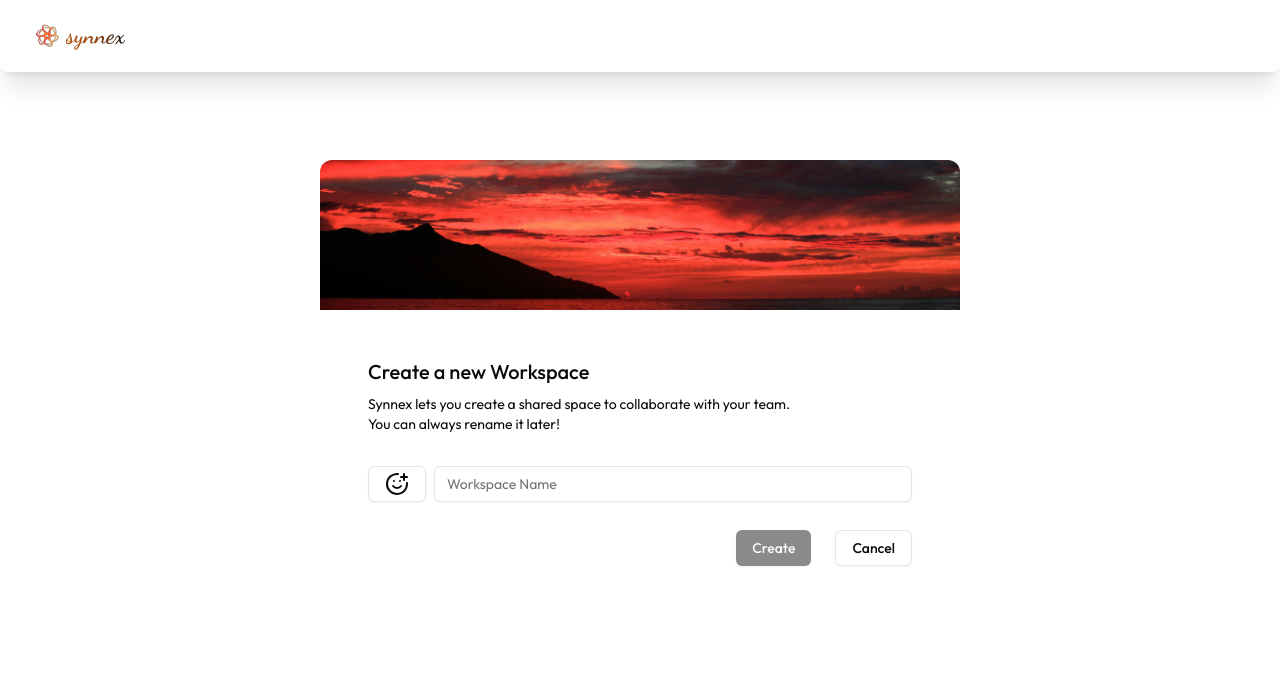
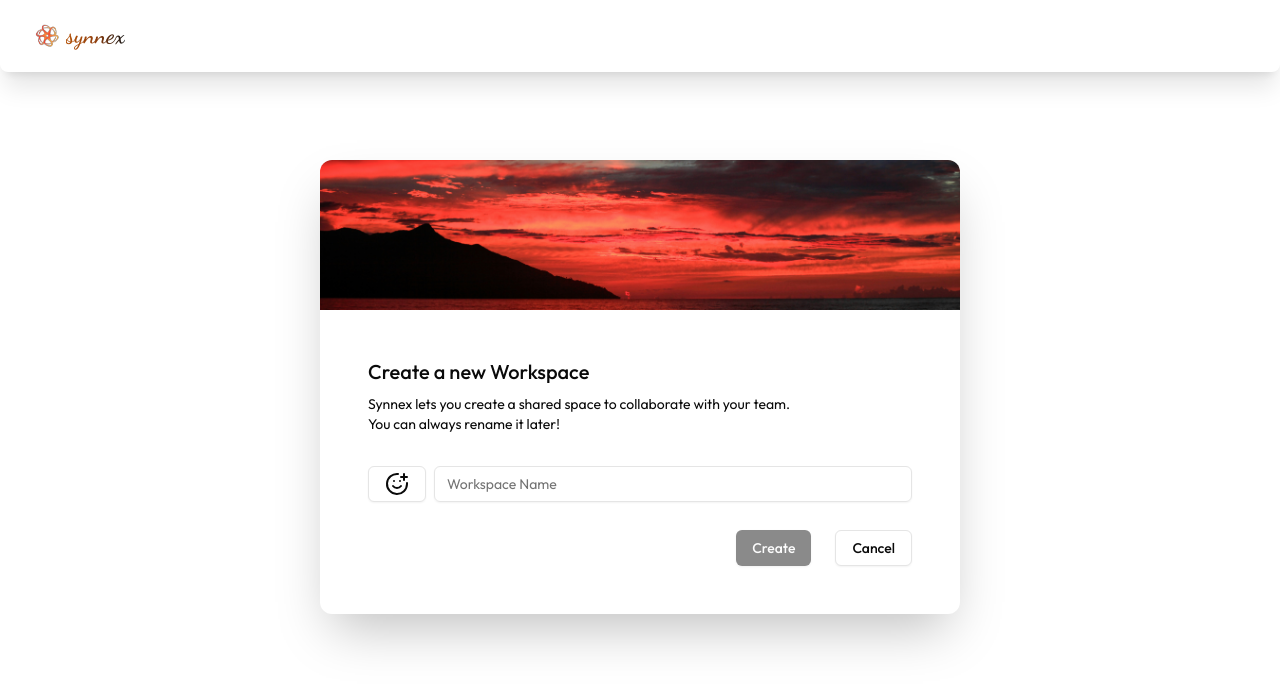
Before and after one commit to axshatInd/synnexTial, a Next.js app: page /createworkspace in a window 1280 px wide. Shown: the top 688 px of the page. Built offline with nearby package versions, Linux system fonts and the light colour scheme; no server answers.

Commit message:
div className to give card effect

```diff
--- a/app/(routes)/createworkspace/page.jsx
+++ b/app/(routes)/createworkspace/page.jsx
@@ -11,7 +11,7 @@ function CreateWorkspace() {
 
   return (
     <div className="p-10 md:px-36 lg:px-52 xl:px-80 py-20">
-      <div>
+      <div className="shadow-2xl rounded-xl">
         {/* Cover Image */}
         <div className="relative group cursor-pointer">
           <h2 className="hidden absolute p-4 w-full h-full items-center group-hover:flex justify-center text-black">
```
